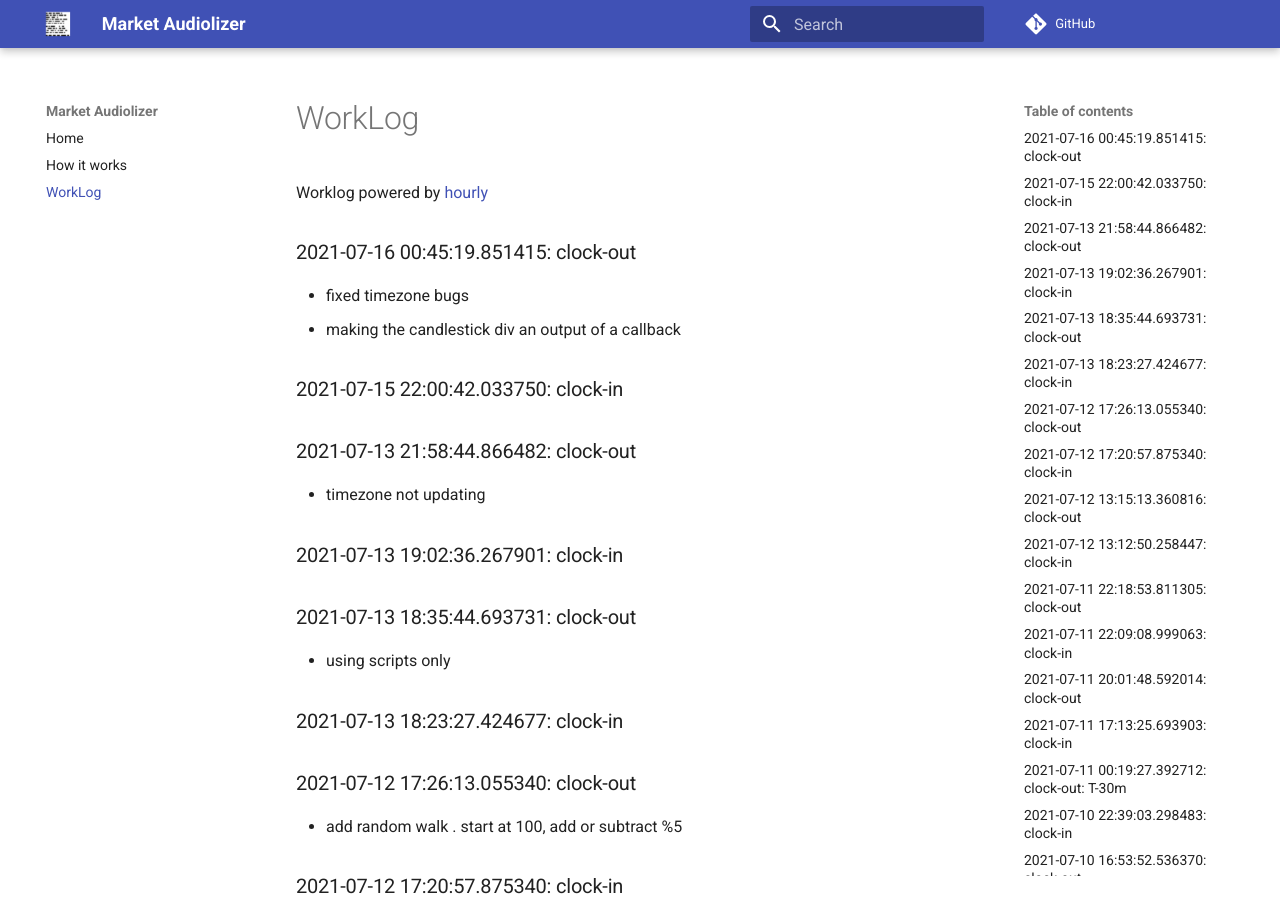
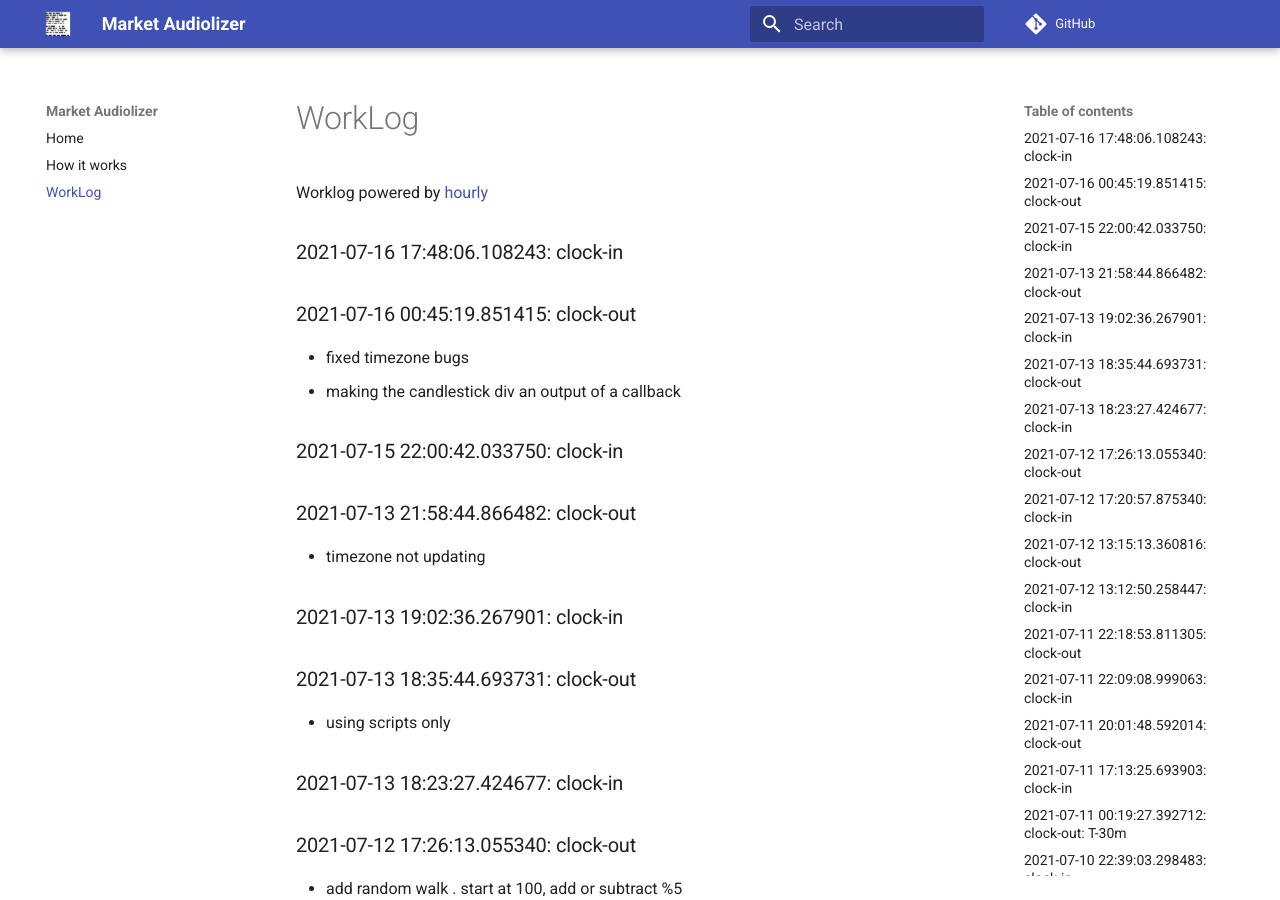
Before and after one commit to asherp/audiolizer, an MkDocs documentation site: the page built from docs/WorkLog.md, in a window 1280 px wide and 900 px high. Built offline with MkDocs 1.6.1 and Material for MkDocs 9.7.7, drawn with Linux system fonts in a browser that asks for light colours; comment, search, counter and statistics services are not loaded.

Commit message:
clock-in

```diff
--- a/WorkLog.md
+++ b/WorkLog.md
@@ -1,3 +1,6 @@
+
+### 2021-07-16 17:48:06.108243: clock-in
+
 ### 2021-07-16 00:45:19.851415: clock-out
 
 * fixed timezone bugs
```
